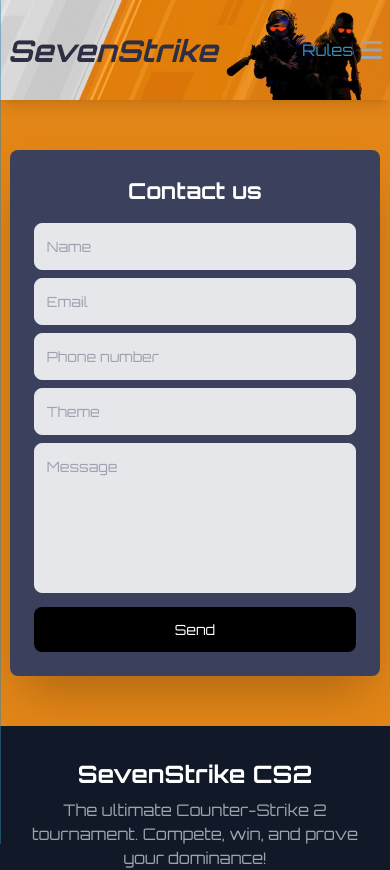
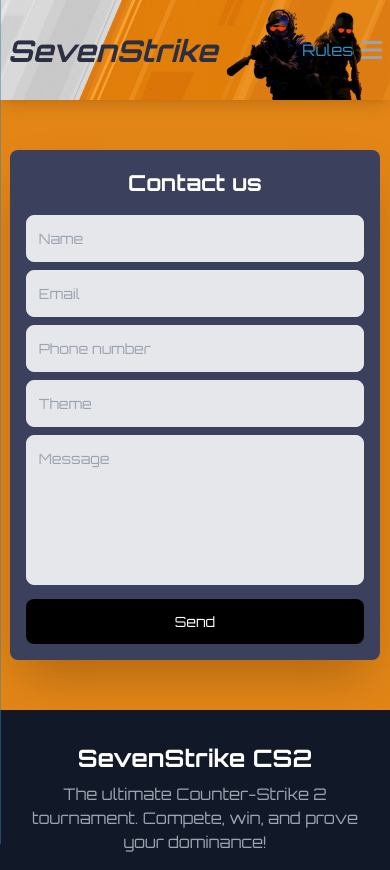
Before and after one commit to pakhlavonovv/sevenstrike, a Next.js app: page /contact in a window 390 px wide. Shown: the top 870 px of the page. Built offline with nearby package versions, Linux system fonts and the light colour scheme; no server answers.

Commit message:
change-components

```diff
--- a/src/app/components/contact-form.jsx
+++ b/src/app/components/contact-form.jsx
@@ -53,7 +53,7 @@
   };
 
   return (
-    <div className="max-w-[95%] min-[450px]:w-[80%] sm:w-[75%] md:w-[60%] lg:w-[45%] xl:w-[35%] mx-auto p-6 bg-[#3B415C] shadow-2xl rounded-lg">
+    <div className="max-w-[95%] min-[450px]:w-[80%] sm:w-[75%] md:w-[60%] lg:w-[45%] xl:w-[35%] mx-auto p-4 min-[460px]:p-6 bg-[#3B415C] shadow-2xl rounded-lg">
       <h2 className="text-[22px] sm:text-2xl font-bold text-white text-center mb-4">Contact us</h2>
       <form onSubmit={handleSubmit} className="space-y-2 sm:space-y-4">
         <input
```
